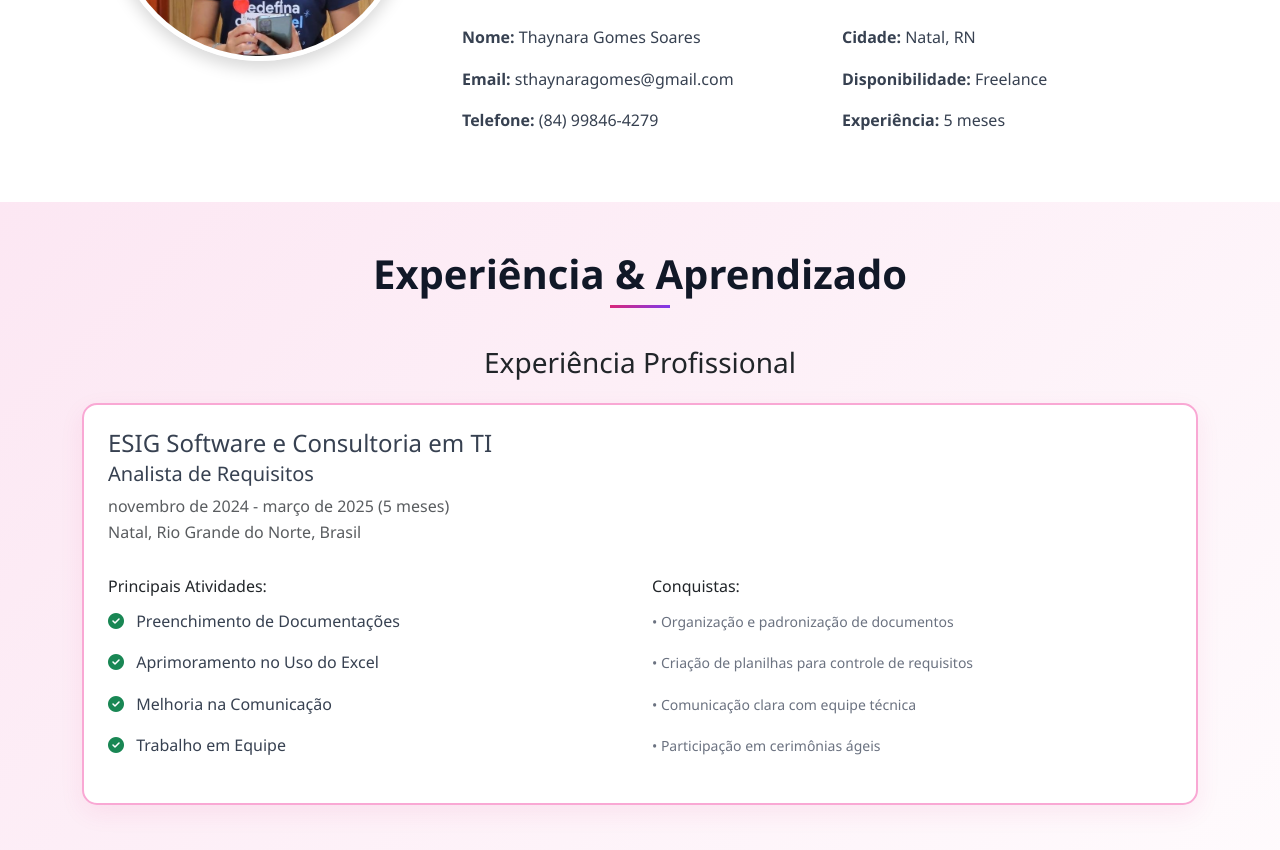
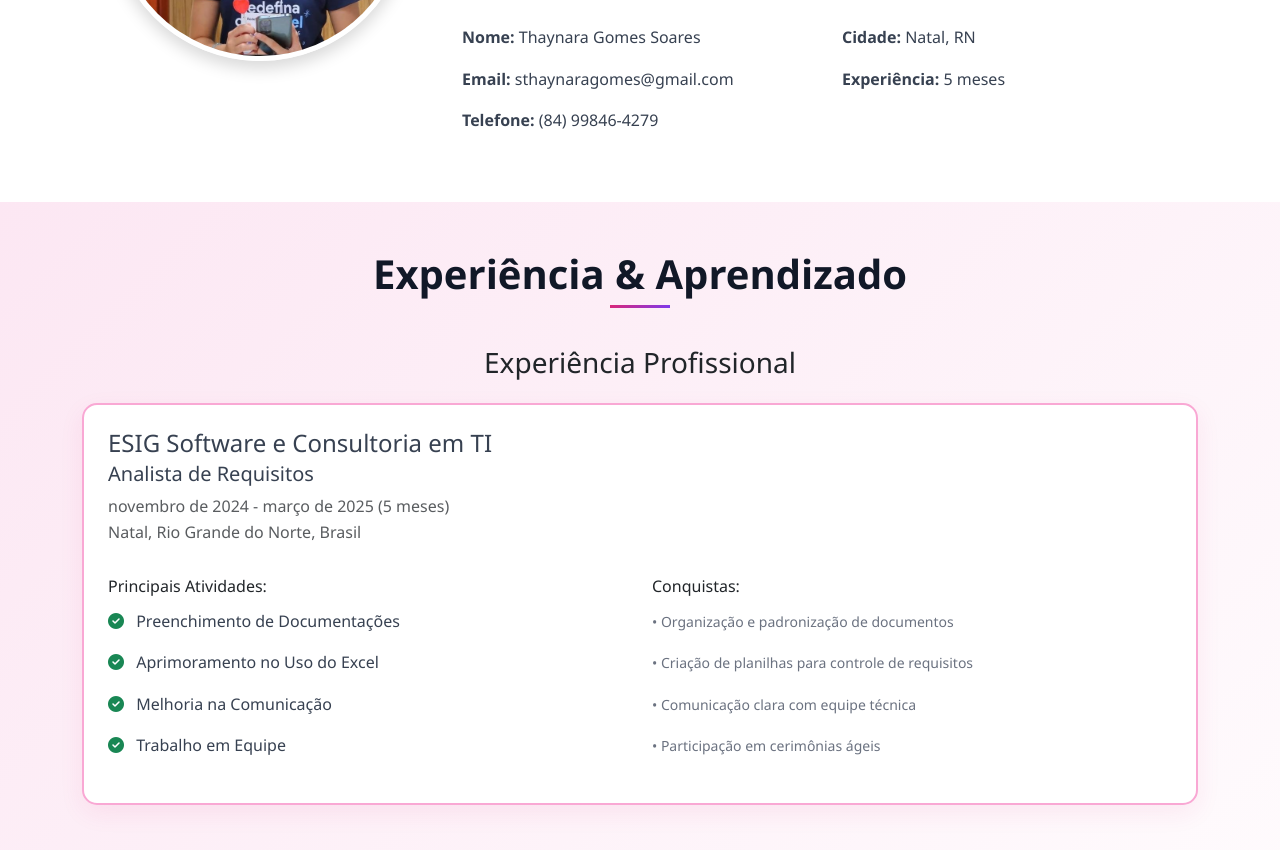
Before and after one commit to Thaynara-Soares/ThaynaraSoares, a plain HTML site: page index.html in a window 1280 px wide. Shown: the part 1243-2093 px from the top of the page. Drawn offline with nearby package versions, Linux system fonts and the light colour scheme.

Commit message:
feat: Removendo a disponibilidade

```diff
--- a/index.html
+++ b/index.html
@@ -84,7 +84,6 @@
                         <div class="col-md-6">
                             <ul class="list-unstyled">
                                 <li class="mb-2"><strong>Cidade:</strong> Natal, RN</li>
-                                <li class="mb-2"><strong>Disponibilidade:</strong> Freelance</li>
                                 <li class="mb-2"><strong>Experiência:</strong> 5 meses</li>
                             </ul>
                         </div>
```
